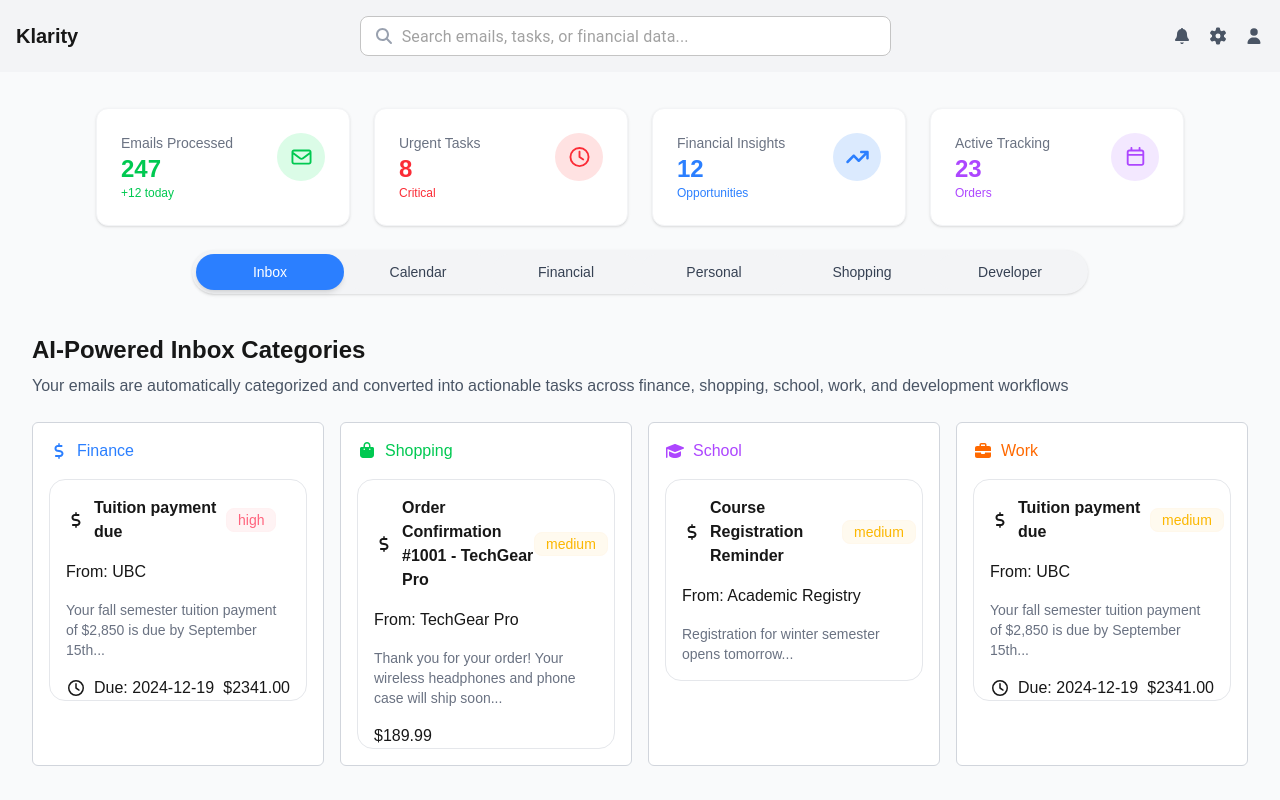
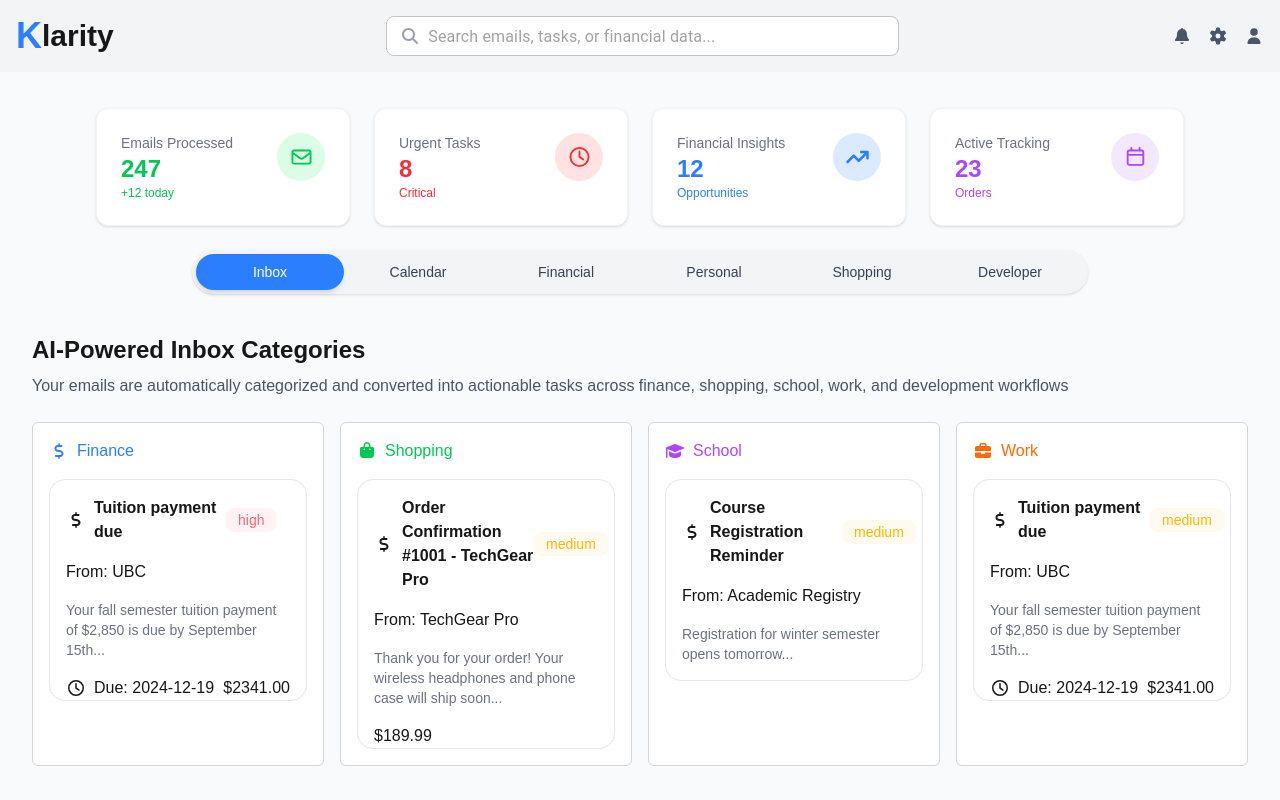
Before and after one commit to kennedyyung/hack-the-north, a Next.js app: page / in a window 1280 px wide. Built offline with nearby package versions, Linux system fonts and the light colour scheme; what @mui/material-nextjs would draw is missing.

Commit message:
klarity logo

```diff
--- a/src/app/components/navbar.tsx
+++ b/src/app/components/navbar.tsx
@@ -1,11 +1,17 @@
 import { TextField, InputAdornment } from "@mui/material";
 import { FontAwesomeIcon } from "@fortawesome/react-fontawesome";
-import { faBell, faGear, faSearch, faUser } from "@fortawesome/free-solid-svg-icons";
+import { faBell, faGear, faSearch, faUser } from "@fortawesome/free-solid-svg-icons";''
 
 export default function NavBar() {
     return (
         <div className="p-4 flex items-center gap-4 bg-gray-100">
-            <h1 className="text-xl font-bold">Klarity</h1>
+            <h1 className="text-3xl">
+                <span className="text-blue-500 font-bold text-4xl align-middle">K</span>
+                <span className="align-middle font-bold">larity</span>
+            </h1>
+
+
+
 
             <div className="flex-grow flex justify-center">
                 <TextField
```
Also changed, not shown: public/images/Klarity.png (added).
